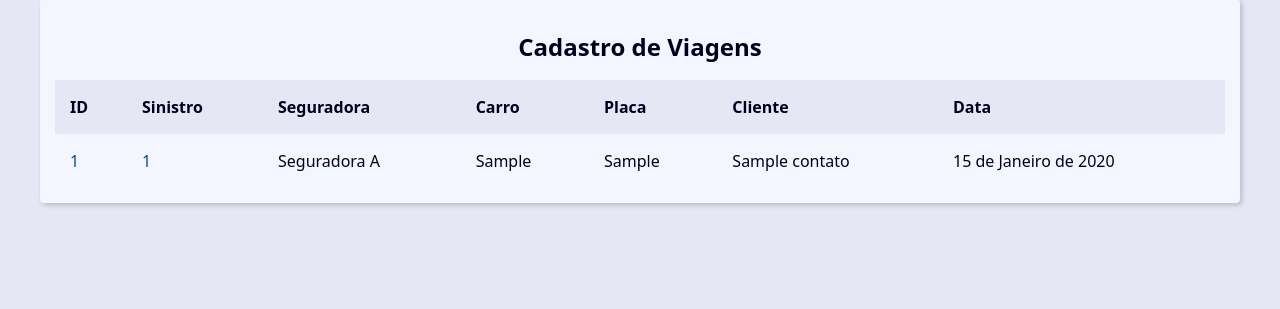
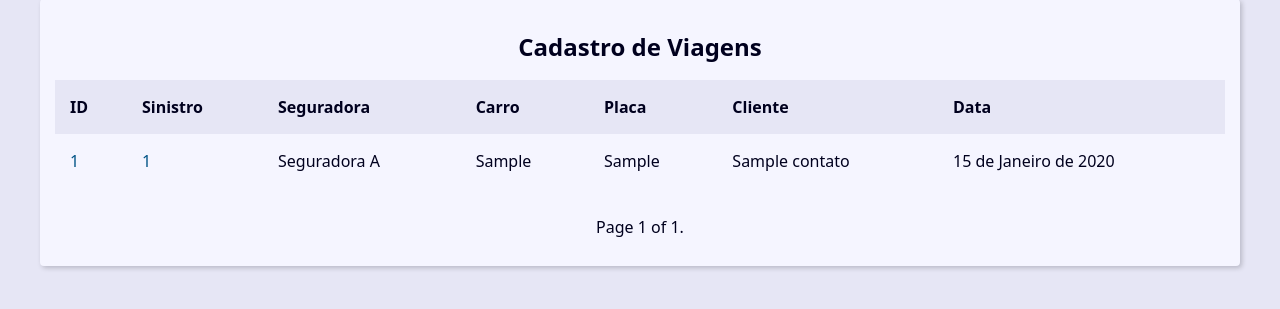
Before and after one commit to eriknathan/reboque-django, a Django app: page / in a window 1280 px wide. Shown: the part 270-579 px from the top of the page. Run offline with Django 4.2, Linux system fonts and the light colour scheme; tables that the repository leaves empty hold one stand-in row (values such as "Sample post").

Commit message:
feat: criando paginação

```diff
--- a/base_templates/global/base.html
+++ b/base_templates/global/base.html
@@ -8,6 +8,7 @@
 
 	<main class="content">
 		{% block content %}{% endblock content %}
+		{% include "global/partials/_pagination.html" %}
 	</main>
 </body>
 </html>
--- /dev/null
+++ b/base_templates/global/partials/_pagination.html
@@ -0,0 +1,19 @@
+{% if page_obj %}
+	<div class="pagination">
+    	<span class="step-links">
+        	{% if page_obj.has_previous %}
+            	<a href="?page=1&q={{ request.GET.q.strip }}">&laquo; first</a>
+            	<a href="?page={{ page_obj.previous_page_number }}&q={{ request.GET.q.strip }}">previous</a>
+        	{% endif %}
+
+        	<span class="current">
+            	Page {{ page_obj.number }} of {{ page_obj.paginator.num_pages }}.
+        	</span>
+
+        	{% if page_obj.has_next %}
+            	<a href="?page={{ page_obj.next_page_number }}&q={{ request.GET.q.strip }}">next</a>
+            	<a href="?page={{ page_obj.paginator.num_pages }}&q={{ request.GET.q.strip }}">last &raquo;</a>
+        	{% endif %}
+    	</span>
+	</div>
+{% endif %}
--- a/viagens/templates/viagens/index.html
+++ b/viagens/templates/viagens/index.html
@@ -1,7 +1,7 @@
 {% extends "global/base.html" %}
 
 {% block content %}
-{% if viagens %}
+{% if page_obj %}
 	<div class="responsive-table">
 		<table class="viagens-table">
 			<caption class="table-caption">
@@ -21,7 +21,7 @@
 			</thead>
 
 			<tbody>
-				{% for viagem in viagens %}
+				{% for viagem in page_obj %}
 					<tr class="table-row">
 						<td class="table-cel">
 							<a href="{% url 'viagens:viagem' viagem.id %}" class="table-link">
--- a/viagens/views/viagem_views.py
+++ b/viagens/views/viagem_views.py
@@ -1,5 +1,5 @@
+from django.core.paginator import Paginator
 from django.db.models import Q
-from django.http import Http404
 from django.shortcuts import get_object_or_404, redirect, render
 
 from viagens.models import Viagem
@@ -10,8 +10,12 @@ def index(request):
         .all() \
         .order_by('-id')
 
+    paginator = Paginator(viagens, 10)
+    page_number = request.GET.get("page")
+    page_obj = paginator.get_page(page_number)
+
     context = {
-        'viagens': viagens,
+        'page_obj': page_obj,
         'site_title': 'Viagens - '
     }
     return render(
@@ -28,12 +32,12 @@ def search(request):
         return redirect('viagens:index')
 
     filters = (
-        Q(sinistro__icontains=search_value) |
-        Q(seguradora__nome_seguradora__icontains=search_value) |
-        Q(carro__modelo__icontains=search_value) |
-        Q(carro__placa__icontains=search_value) |
-        Q(contato__nome__icontains=search_value) |
-        Q(data__icontains=search_value)
+        Q(sinistro__icontains=search_value)
+        | Q(seguradora__nome_seguradora__icontains=search_value)
+        | Q(carro__modelo__icontains=search_value)
+        | Q(carro__placa__icontains=search_value)
+        | Q(contato__nome__icontains=search_value)
+        | Q(data__icontains=search_value)
     )
 
     viagens = Viagem.objects \
@@ -41,8 +45,12 @@ def search(request):
         .filter(filters) \
         .order_by('-id')
 
+    paginator = Paginator(viagens, 10)
+    page_number = request.GET.get("page")
+    page_obj = paginator.get_page(page_number)
+
     context = {
-        'viagens': viagens,
+        'page_obj': page_obj,
         'site_title': 'Viagens - '
     }
 
```
